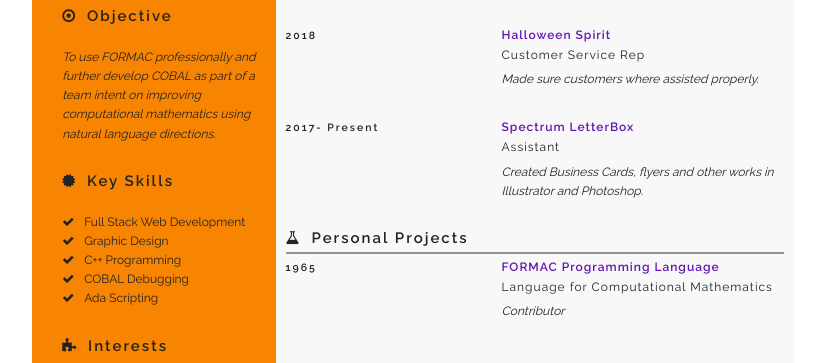
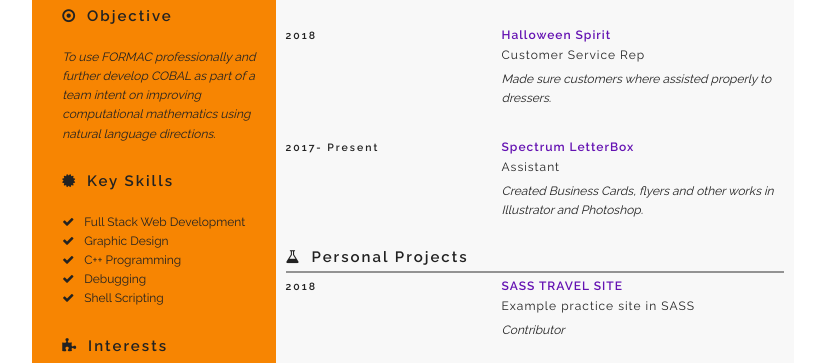
Before and after one commit to dvbrk/resume-skeletion, a plain HTML site: page resume/index.html in a window 1280 px wide. Shown: the part 240-603 px from the top of the page, without its empty margins (211-1026 px from the left). Drawn offline with nearby package versions, Linux system fonts and the light colour scheme.

Commit message:
Update index.html

```diff
--- a/resume/index.html
+++ b/resume/index.html
@@ -72,7 +72,7 @@
             <p class="contact-info">
               <i class="fa fa-phone"></i> +1 610 425 8611
               <br>
-              <i class="fa fa-envelope-o"></i> jeansammet@somewhere.edu
+              <i class="fa fa-envelope-o"></i> davidbr233@protonmail.com
               <br>
               <i class="fa fa-github-square"></i> github.com/Digus12
             </p>
@@ -103,8 +103,8 @@
             <i class="fa fa-check"></i>Full Stack Web Development<br>
             <i class="fa fa-check"></i>Graphic Design<br>
             <i class="fa fa-check"></i>C++ Programming<br>
-            <i class="fa fa-check"></i>COBAL Debugging<br>
-            <i class="fa fa-check"></i>Ada Scripting<br>
+            <i class="fa fa-check"></i>Debugging<br>
+            <i class="fa fa-check"></i>Shell Scripting<br>
           </p>
         </div>
 
@@ -159,7 +159,7 @@
             <span class="institution">Halloween Spirit</span>
             <p class="job-title">Customer Service Rep</p>
             <p class="duties">
-              Made sure customers where assisted properly.
+              Made sure customers where assisted properly to dressers.
             </p>
           </div>
         </div>
@@ -183,11 +183,11 @@
         <div class="row-separator grey-line">&nbsp;</div>
         <div class="row content">
           <div class="five columns">
-            <span class="date">1965</span>
+            <span class="date">2018</span>
           </div>
           <div class="seven columns">
-            <span class="institution">FORMAC Programming Language</span>
-            <p class="job-title">Language for Computational Mathematics</p>
+            <span class="institution">SASS TRAVEL SITE</span>
+            <p class="job-title">Example practice site in SASS</p>
             <p class="duties">Contributor</p>
           </div>
         </div>
```
